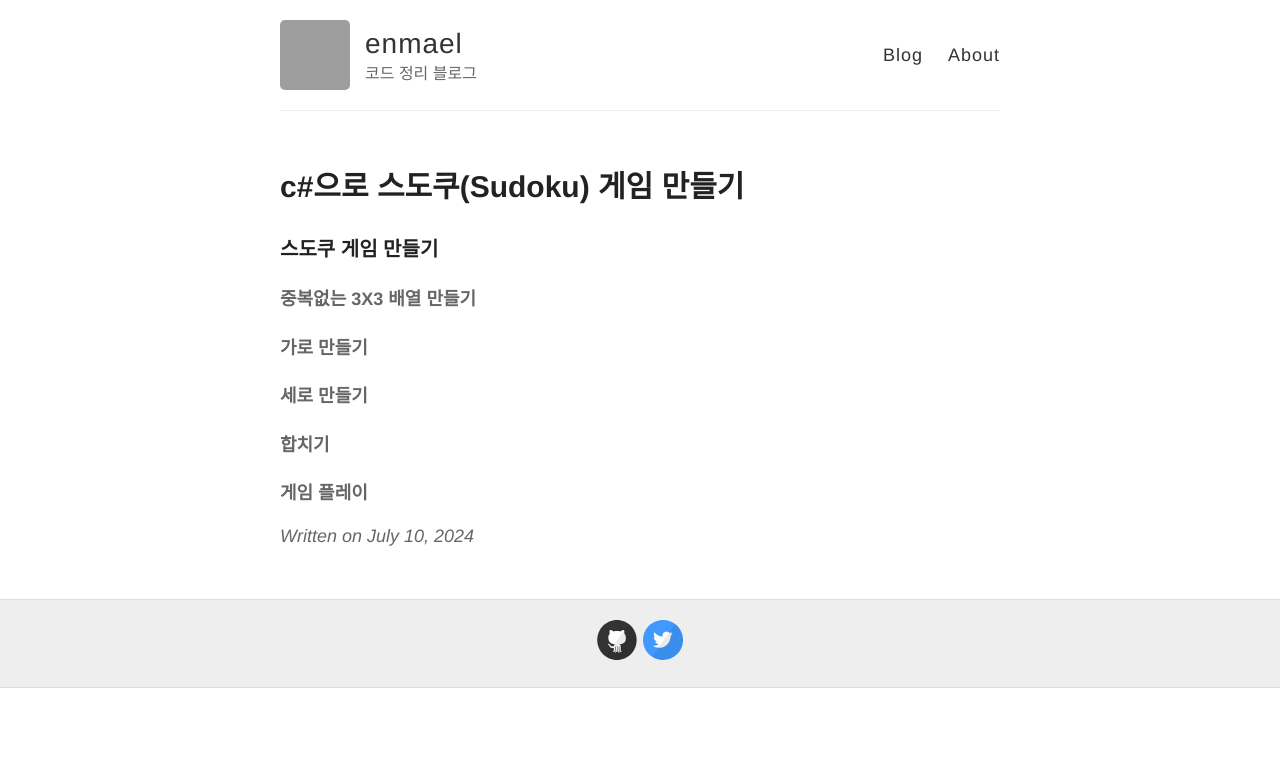
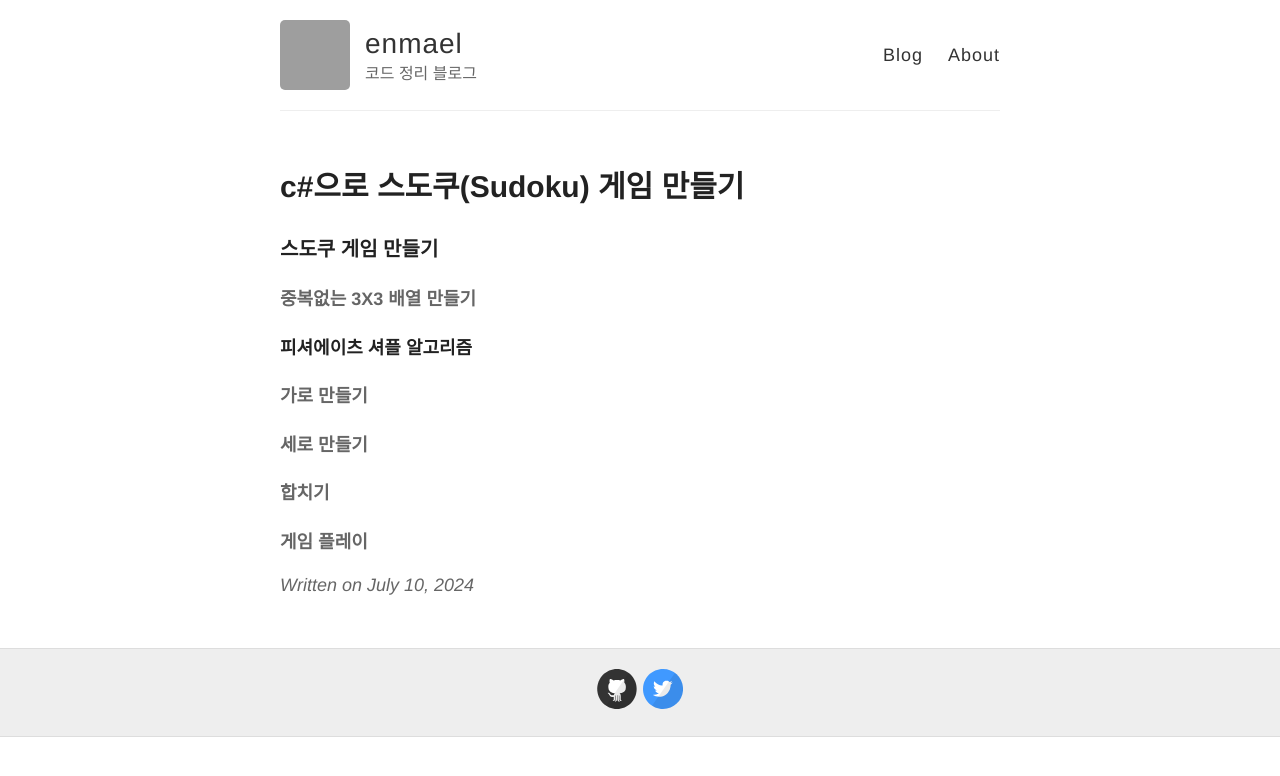
Before and after one commit to enmael/enmael.github.io, a Jekyll site: the page built from _posts/2024-7-10-sudoku .md, in a window 1280 px wide. Shown: the top 776 px of the page. Built offline with Jekyll 4.4.1, drawn with Linux system fonts in a browser that asks for light colours; comment, search, counter and statistics services are not loaded; grey boxes are pictures that could not be loaded.

Commit message:
Update 2024-7-10-sudoku .md

```diff
--- a/_posts/2024-7-10-sudoku .md
+++ b/_posts/2024-7-10-sudoku .md
@@ -8,6 +8,7 @@ categories: blog
 <h3>스도쿠 게임 만들기 </h3>
 
 <h4>중복없는 3X3 배열 만들기</h4>
+<h5>피셔에이츠 셔플 알고리즘</h5>
 <h4>가로 만들기</h4>
 <h4>세로 만들기</h4>
 <h4>합치기</h4>
```
